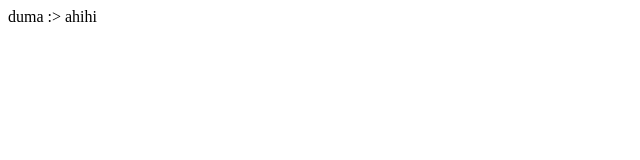
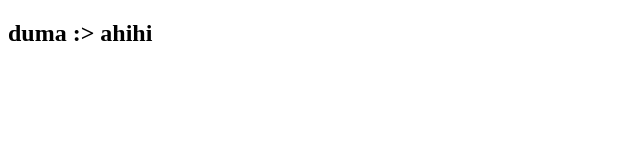
Before and after one commit to Serverone1/Serverone1.github.io, a plain HTML site: page index.html in a window 1280 px wide. Shown: the whole page, without its empty margins (0-640 px from the left). Drawn offline with Linux system fonts and the light colour scheme.

Commit message:
Update index.html

```diff
--- a/index.html
+++ b/index.html
@@ -7,6 +7,6 @@
     <title>ProjectOne</title>
 </head>
 <body>
-    duma :> ahihi
+    <h2> duma :> ahihi </h2>
 </body>
 </html>
```
